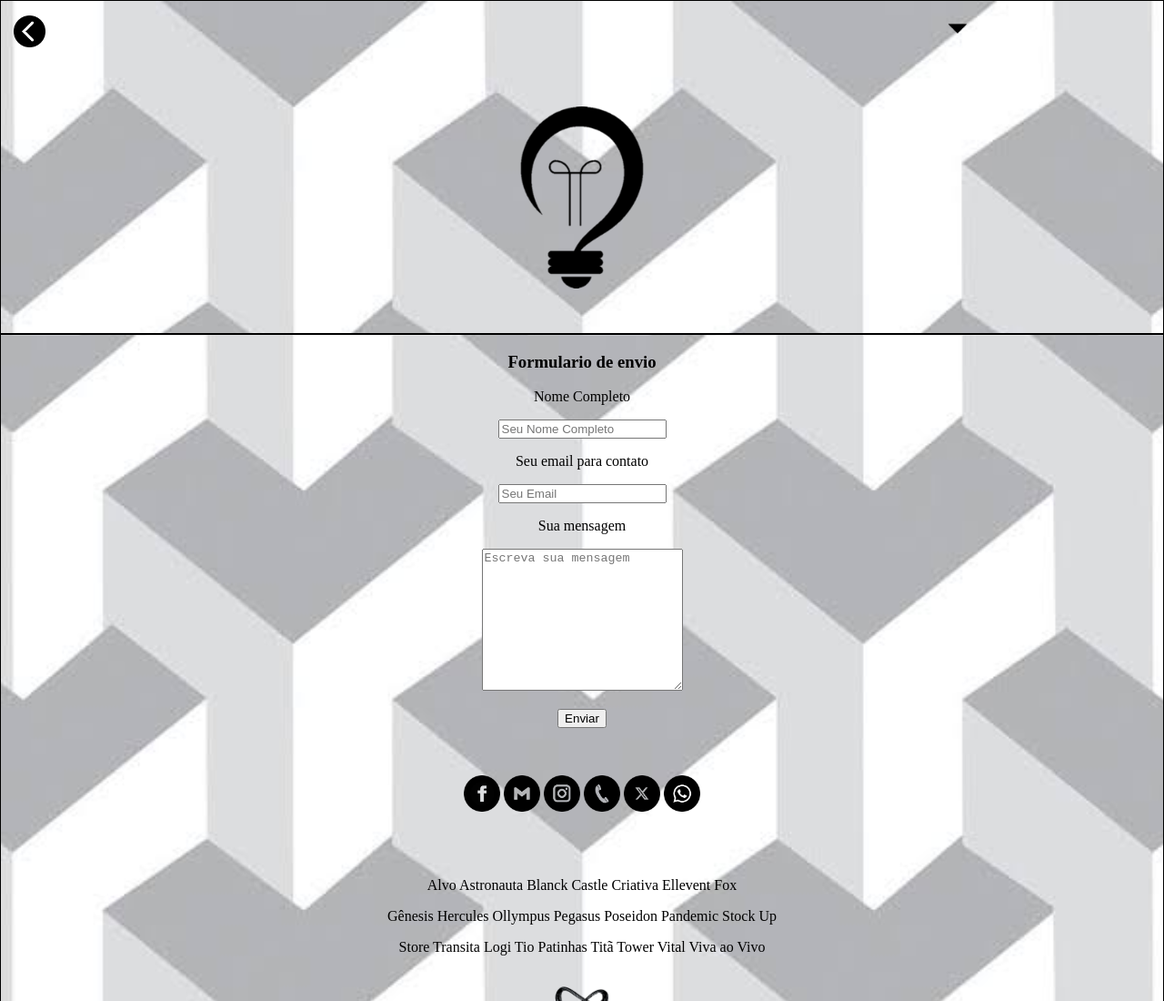
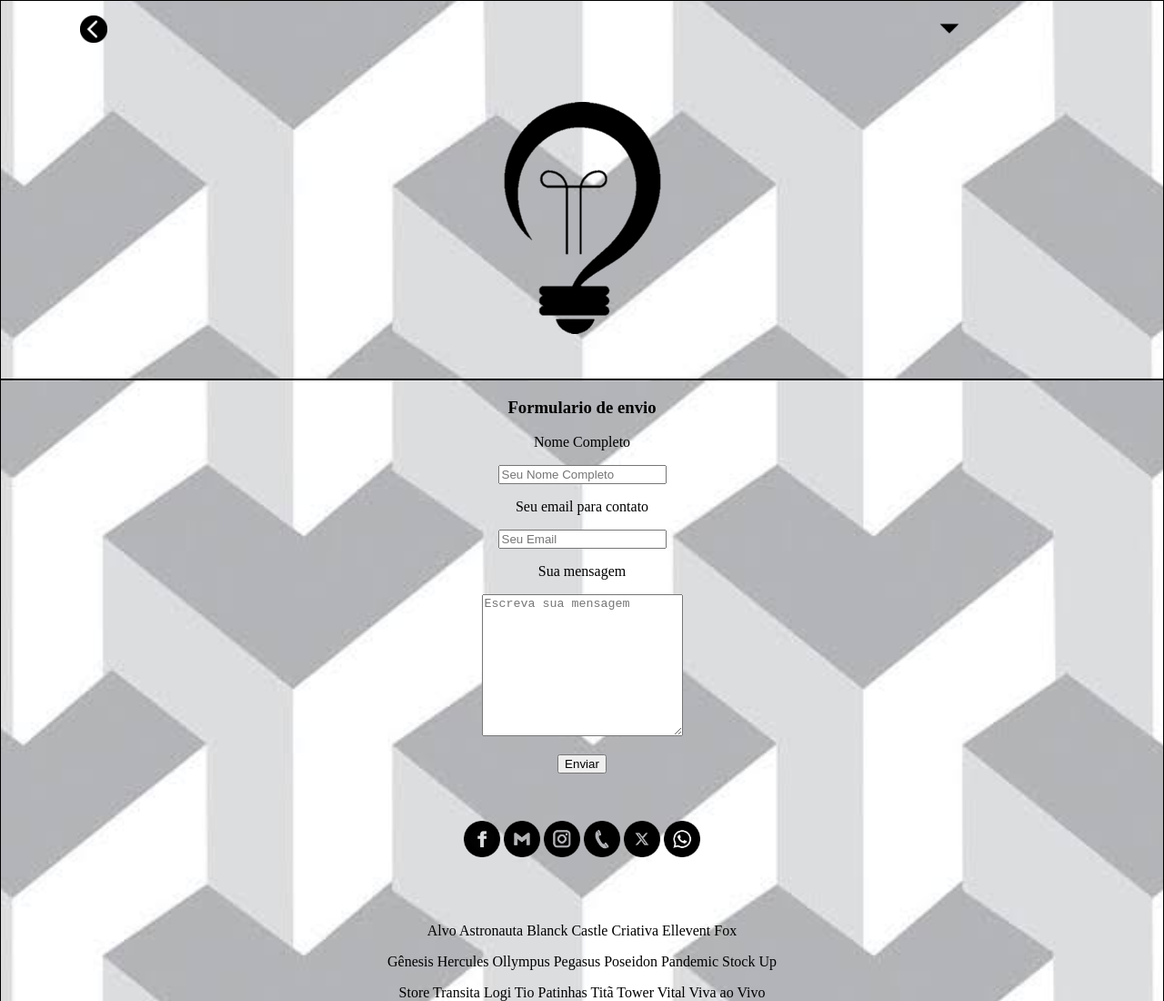
Before and after one commit to InfinityCooperative/Creativa, a plain HTML site: page index.html in a window 1280 px wide. Shown: the top 1100 px of the page at 91% size. Drawn offline with Linux system fonts and the light colour scheme.

Commit message:
Update index.css

```diff
--- a/index.css
+++ b/index.css
@@ -16,25 +16,25 @@ body{
     height: auto;
 }
 .voltar{
-    height: 35px;
-    margin:0% 0% 0% -95%;
+    height: 30px;
+    margin: 0% 0% 0% -84%;
 }
 .bandeira{
     position: absolute;
-    margin: -57px 0% 0% 76%;
+    margin: -57px 0% 0% 70%;
     height: 80px;
     transition: 1s;
 }
 .bandeira:hover{
     position: absolute;
-    margin: -18px 0% 0% 76%;
+    margin: -16px 0% 0% 70%;
     height: 80px;
     transition: 1s;
 }
 .logo{
     margin: 45px;
     position: relative;
-    height: 200px;
+    height: 255px;
 }
 .rodape{
     background:url(imagens/branco.avif) center  center no-repeat fixed;
```
